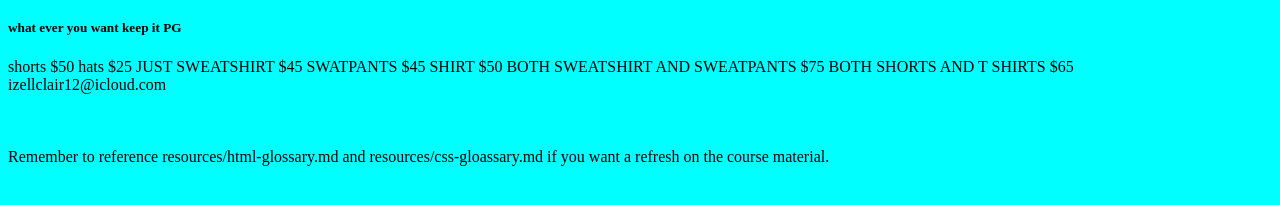
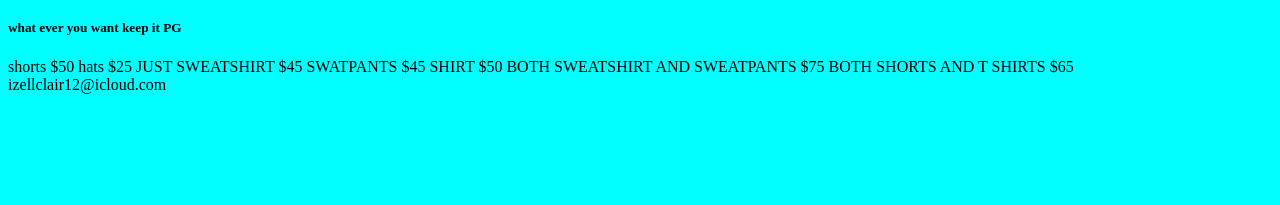
Before and after one commit to izellsocool/title-clothes, a plain HTML site: page index.html in a window 1280 px wide. Shown: the part 239-444 px from the top of the page. Drawn offline with Linux system fonts and the light colour scheme; a script that the page names is missing.

Commit message:
Update index.html

```diff
--- a/index.html
+++ b/index.html
@@ -25,8 +25,7 @@
       </br>
       </br>
       </br>
-      <div>Remember to reference resources/html-glossary.md and resources/css-gloassary.md if you want a refresh on the
-        course material.</div>
+
       <!--
   This script places a badge on your repl's full-browser view back to your repl's cover
   page. Try various colors for the theme: dark, light, red, orange, yellow, lime, green,
```
